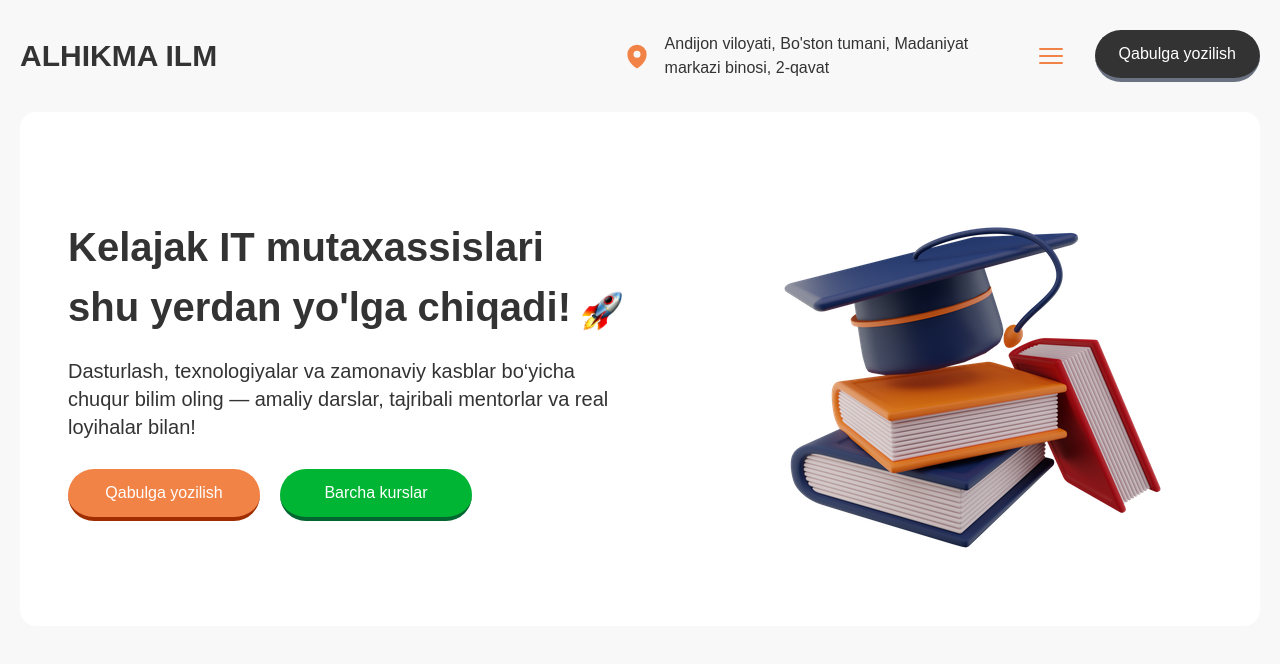
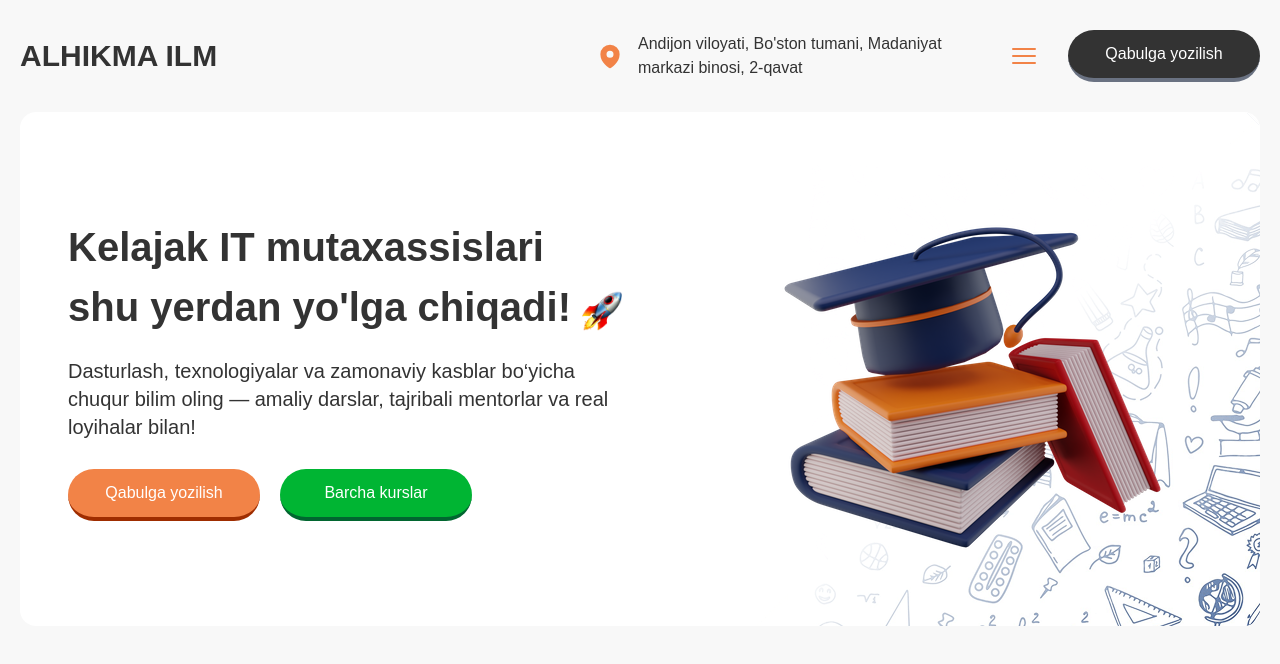
Before and after one commit to yaxyobekuz/Alhikma, a website: page index.html in a window 1280 px wide. Drawn offline with Linux system fonts and the light colour scheme; a web font is replaced by a local one.

Commit message:
Add education pattern image to hero

```diff
--- a/index.html
+++ b/index.html
@@ -58,7 +58,7 @@
             <!-- Action button -->
             <a
               href="#form"
-              class="btn-3d bg-brand-dark border-gray-500 hover:bg-black"
+              class="btn-3d w-48 bg-brand-dark border-gray-500 hover:bg-black"
             >
               Qabulga yozilish
             </a>
@@ -69,9 +69,11 @@
 
     <!-- Hero -->
     <div class="container">
-      <div class="grid grid-cols-2 gap-5 w-full bg-white rounded-2xl py-8">
+      <div
+        class="grid grid-cols-2 gap-5 relative overflow-hidden w-full bg-white rounded-2xl py-8"
+      >
         <!-- Main content -->
-        <div class="flex flex-col justify-center pl-12">
+        <div class="flex flex-col justify-center pl-12 z-10">
           <!-- Title -->
           <h1 class="text-[40px] font-semibold mb-5">
             Kelajak IT mutaxassislari <br />
@@ -109,7 +111,7 @@
         </div>
 
         <!-- Image -->
-        <div class="flex items-center justify-center size-full">
+        <div class="flex items-center justify-center size-full z-10">
           <img
             width="450"
             height="450"
@@ -118,6 +120,16 @@
             src="./src/assets/images/3d-book.webp"
           />
         </div>
+
+        <!-- Backdrop pattern image -->
+        <img
+          alt=""
+          width="514"
+          height="514"
+          aria-hidden="true"
+          src="./src/assets/images/education-pattern.png"
+          class="absolute right-0 bottom-0 z-0 h-full"
+        />
       </div>
     </div>
   </body>
```
Also changed, not shown: src/assets/images/education-pattern.png (added), src/styles/output.css.
